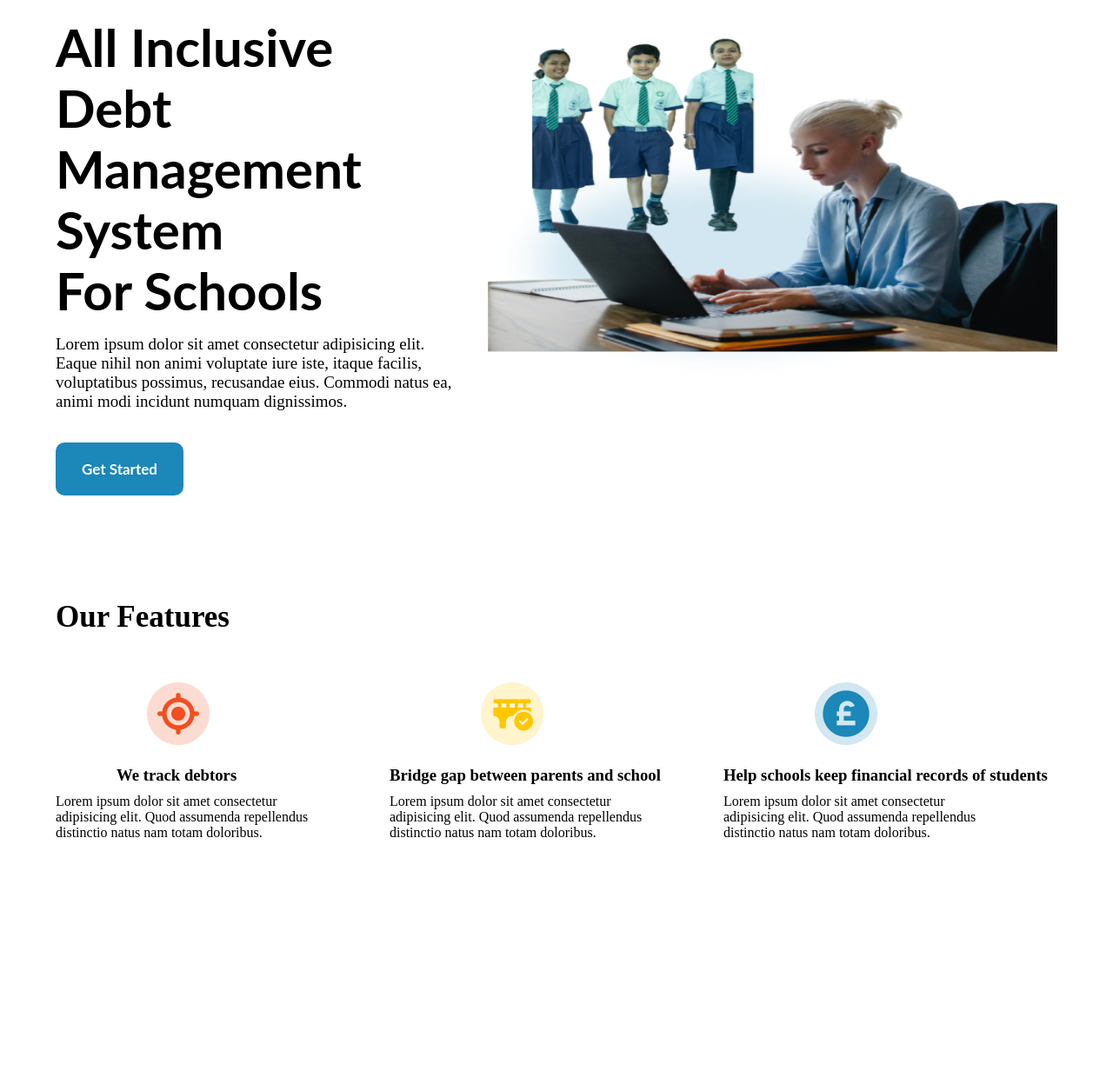
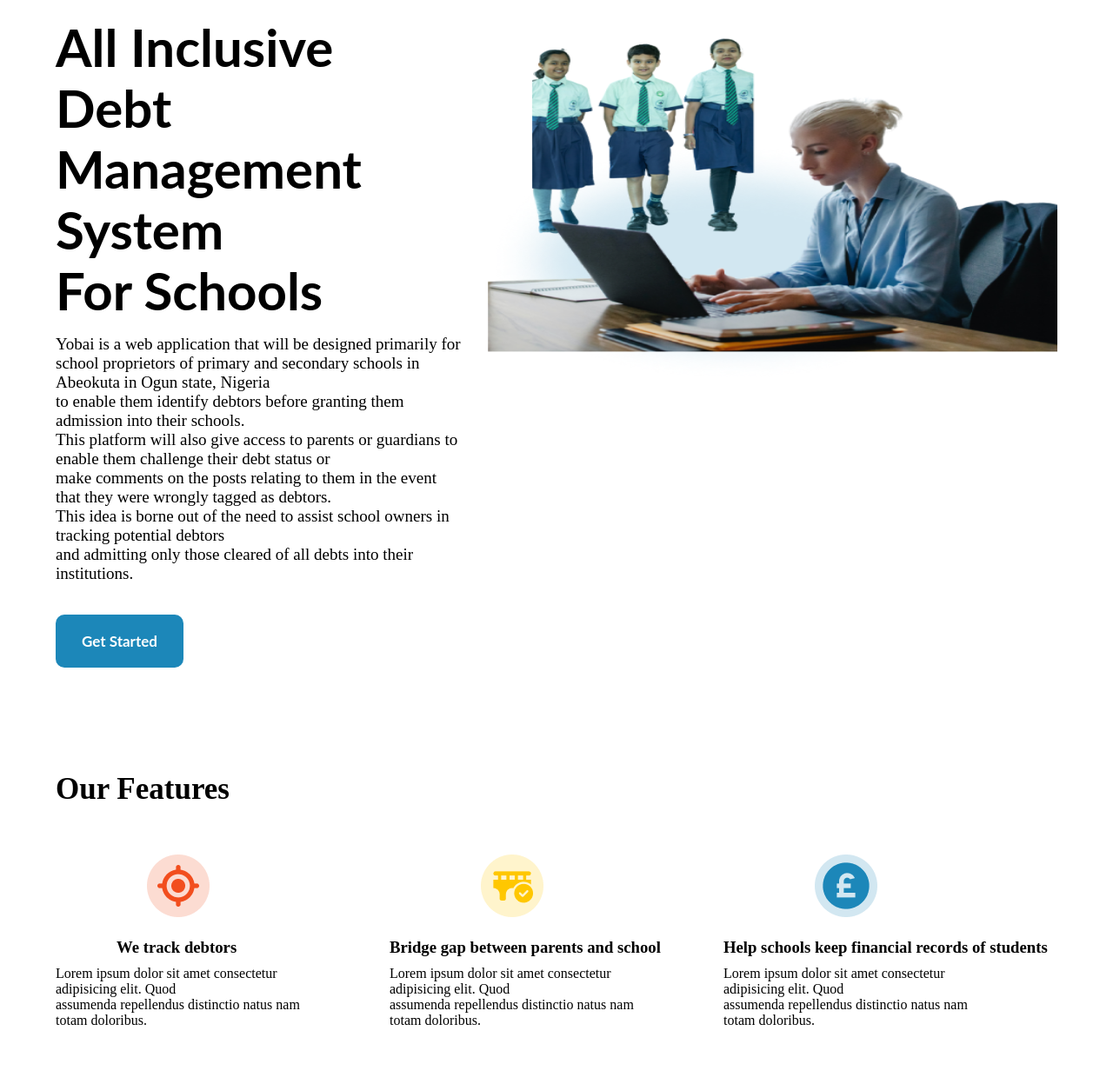
Before and after one commit to abdulmujeeb29/My_debtors_TeamGorillapp, a Django app: page / in a window 1280 px wide. Shown: the part 186-1433 px from the top of the page at 87% size. Before the commit the page ends 1149 px from the top, so only its background shows below. Run offline with Django 4.2, Linux system fonts and the light colour scheme.

Commit message:
Update index.html

```diff
--- a/templates/index.html
+++ b/templates/index.html
@@ -67,10 +67,12 @@
             <span>For Schools</span>
           </h1>
           <p class="main-details">
-            Lorem ipsum dolor sit amet consectetur adipisicing elit. Eaque nihil
-            non animi voluptate iure iste, itaque facilis, voluptatibus
-            possimus, recusandae eius. Commodi natus ea, animi modi incidunt
-            numquam dignissimos.
+            Yobai is a web application that will be designed primarily for school proprietors of primary and secondary schools in Abeokuta in Ogun state, Nigeria <br>
+            to enable them identify debtors before granting them admission into their schools. <br>
+            This platform will also give access to parents or guardians to enable them challenge their debt status or <br>
+            make comments on the posts relating to them in the event that they were wrongly tagged as debtors. <br>
+            This idea is borne out of the need to assist school owners in tracking potential debtors <br>
+            and admitting only those cleared of all debts into their institutions.
           </p>
           <button class="main-btn">Get Started</button>
         </div>
@@ -96,7 +98,7 @@
             />
             <h3 class="ha">We track debtors</h3>
             <p class="ptag-details">
-              Lorem ipsum dolor sit amet consectetur adipisicing elit. Quod
+              Lorem ipsum dolor sit amet consectetur adipisicing elit. Quod <br>
               assumenda repellendus distinctio natus nam totam doloribus.
             </p>
           </div>
@@ -109,7 +111,7 @@
             />
             <h3 class="hb">Bridge gap between parents and school</h3>
             <p class="ptag-details">
-              Lorem ipsum dolor sit amet consectetur adipisicing elit. Quod
+              Lorem ipsum dolor sit amet consectetur adipisicing elit. Quod <br>
               assumenda repellendus distinctio natus nam totam doloribus.
             </p>
           </div>
@@ -122,7 +124,7 @@
             />
             <h3 class="hc">Help schools keep financial records of students</h3>
             <p class="ptag-details">
-              Lorem ipsum dolor sit amet consectetur adipisicing elit. Quod
+              Lorem ipsum dolor sit amet consectetur adipisicing elit. Quod <br>
               assumenda repellendus distinctio natus nam totam doloribus.
             </p>
           </div>
```
